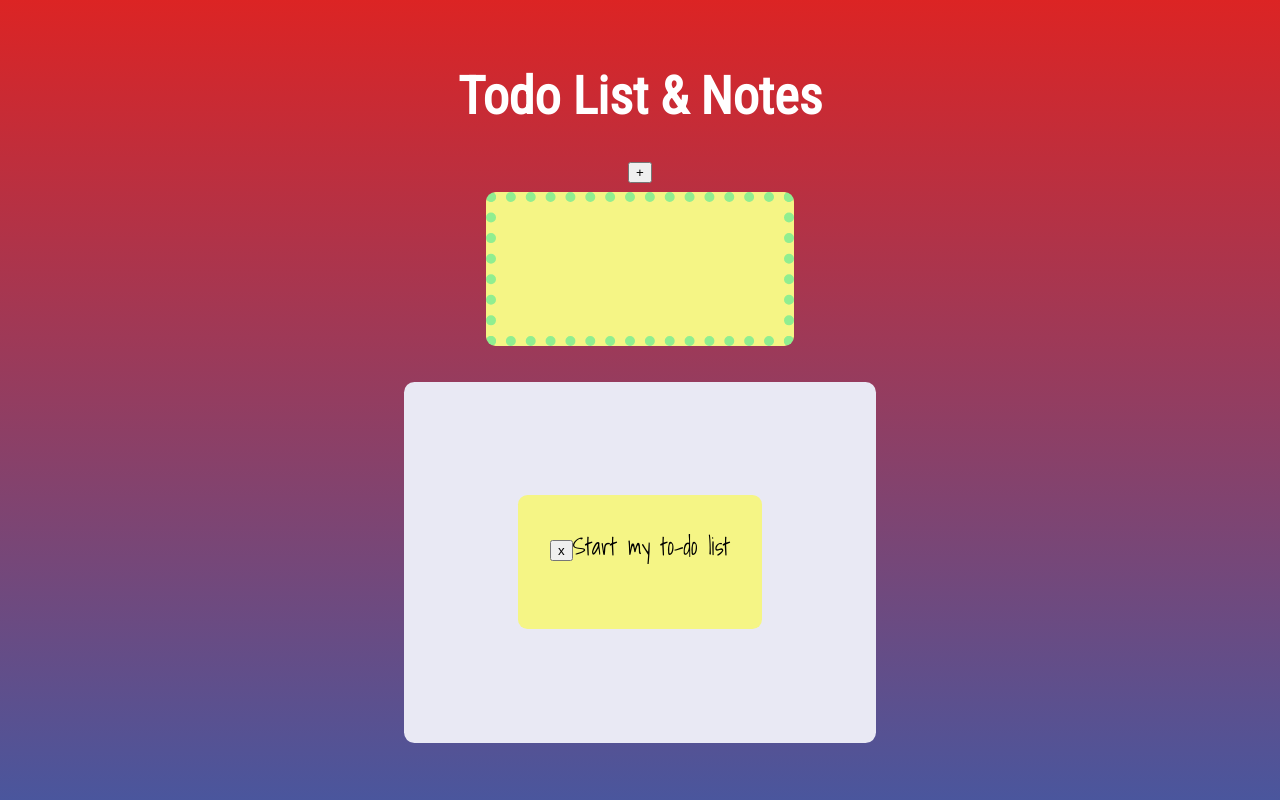
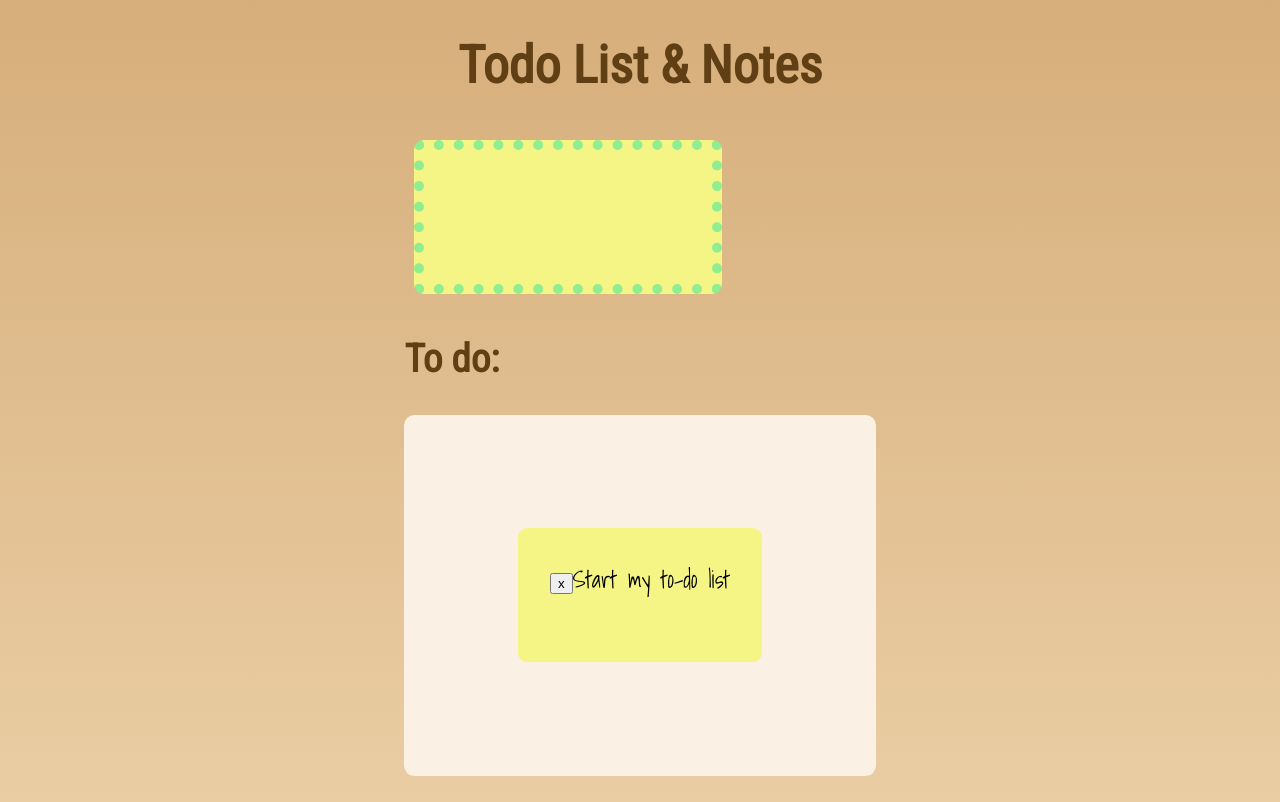
Before and after one commit to daisybarrette/drag-and-drop-sticky-notes, a React (Create React App) app: page / in a window 1280 px wide. Built offline with nearby package versions, Linux system fonts and the light colour scheme.

Commit message:
Consolidate CSS to one file, use main HTML element

```diff
--- a/src/App.css
+++ /dev/null
@@ -1,47 +0,0 @@
-.App {
-    text-align: center;
-}
-
-.App-header {
-    background: #dc2424; /* fallback for old browsers */
-    background: -webkit-linear-gradient(to top, #4a569d, #dc2424); /* Chrome 10-25, Safari 5.1-6 */
-    background: linear-gradient(
-        to top,
-        #4a569d,
-        #dc2424
-    ); /* W3C, IE 10+/ Edge, Firefox 16+, Chrome 26+, Opera 12+, Safari 7+ */
-
-    min-height: 100vh;
-    display: flex;
-    flex-direction: column;
-    align-items: center;
-    justify-content: center;
-    font-size: calc(10px + 2vmin);
-    color: white;
-}
-
-.noteList {
-    list-style: none;
-    background: #e9e9f4;
-    border-radius: 0.4em;
-    padding: 4em;
-}
-
-li.note {
-    list-style-type: none;
-}
-
-.note {
-    background-color: rgb(245, 245, 133);
-    color: black;
-    padding: 2rem 2rem 4rem;
-    border-radius: 0.4em;
-    font-family: 'Shadows Into Light', cursive;
-    font-size: 1.5rem;
-    margin: 0.6rem;
-}
-
-/* @TODO: Indicate the current note in a better way */
-input.note {
-    border: 10px dotted lightgreen;
-}
--- a/src/App.js
+++ b/src/App.js
@@ -2,7 +2,6 @@ import React, { useState } from 'react';
 import { v4 as uuid } from 'uuid';
 import { DragDropContext, Droppable } from 'react-beautiful-dnd';
 
-import './App.css';
 import Note from './components/Note';
 
 function Form({ addNote }) {
@@ -57,16 +56,19 @@ function App() {
         <div className='App'>
             <header className='App-header'>
                 <h1>Todo List & Notes</h1>
+            </header>
 
-                <button
+            <main>
+                {/* <button
                     id='addNote'
                     onClick={handleAddNote}
                 >
                     {'+'}
-                </button>
+                </button> */}
 
                 <Form addNote={handleAddNote} />
 
+                <h2>To do:</h2>
                 <DragDropContext onDragEnd={(result) => console.log('done dragging', result)}>
                     <Droppable droppableId='toDoNoteList'>
                         {(provided) => (
@@ -88,7 +90,7 @@ function App() {
                         )}
                     </Droppable>
                 </DragDropContext>
-            </header>
+            </main>
         </div>
     );
 }
--- a/src/index.css
+++ b/src/index.css
@@ -1,11 +1,59 @@
 body {
-  margin: 0;
-  font-family: 'Roboto Condensed', sans-serif;
-  -webkit-font-smoothing: antialiased;
-  -moz-osx-font-smoothing: grayscale;
+    margin: 0;
+    font-family: 'Roboto Condensed', sans-serif;
+    -webkit-font-smoothing: antialiased;
+    -moz-osx-font-smoothing: grayscale;
 }
 
 code {
-  font-family: source-code-pro, Menlo, Monaco, Consolas, 'Courier New',
-    monospace;
+    font-family: source-code-pro, Menlo, Monaco, Consolas, 'Courier New', monospace;
 }
+
+.App {
+    background: #3a47d5;
+    background: linear-gradient(90deg, #00d2ff 0%, #3a47d5 100%);
+    background: linear-gradient(90deg, #1cb5e0 0%, #000851 100%);
+    background: #eacda3; /* fallback for old browsers */
+    background: -webkit-linear-gradient(to right, #d6ae7b, #eacda3); /* Chrome 10-25, Safari 5.1-6 */
+    background: linear-gradient(
+        #d6ae7b,
+        #eacda3
+    ); /* W3C, IE 10+/ Edge, Firefox 16+, Chrome 26+, Opera 12+, Safari 7+ */
+
+    min-height: 100vh;
+    display: flex;
+    flex-direction: column;
+    align-items: center;
+    /* justify-content: center; */
+    font-size: calc(10px + 2vmin);
+    color: white;
+    color: black;
+    color: #613f14;
+}
+
+.noteList {
+    list-style: none;
+    background: #111759;
+    background-color: #faf0e3;
+    border-radius: 0.4em;
+    padding: 4em;
+}
+
+li.note {
+    list-style-type: none;
+}
+
+.note {
+    background-color: rgb(245, 245, 133);
+    color: black;
+    padding: 2rem 2rem 4rem;
+    border-radius: 0.4em;
+    font-family: 'Shadows Into Light', cursive;
+    font-size: 1.5rem;
+    margin: 0.6rem;
+}
+
+/* @TODO: Indicate the current note in a better way */
+input.note {
+    border: 10px dotted lightgreen;
+}
```
